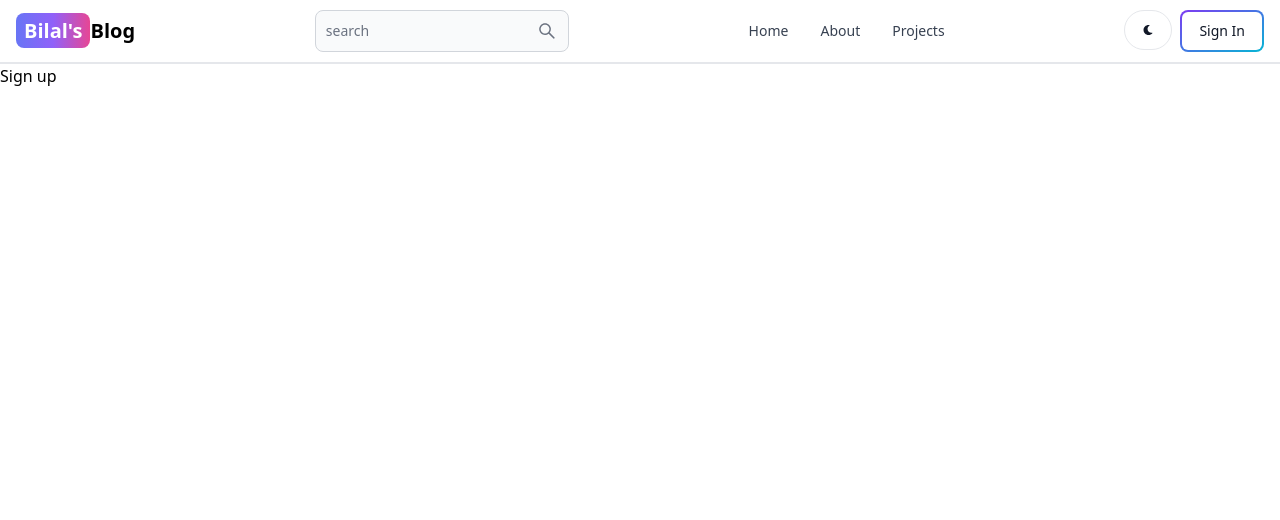
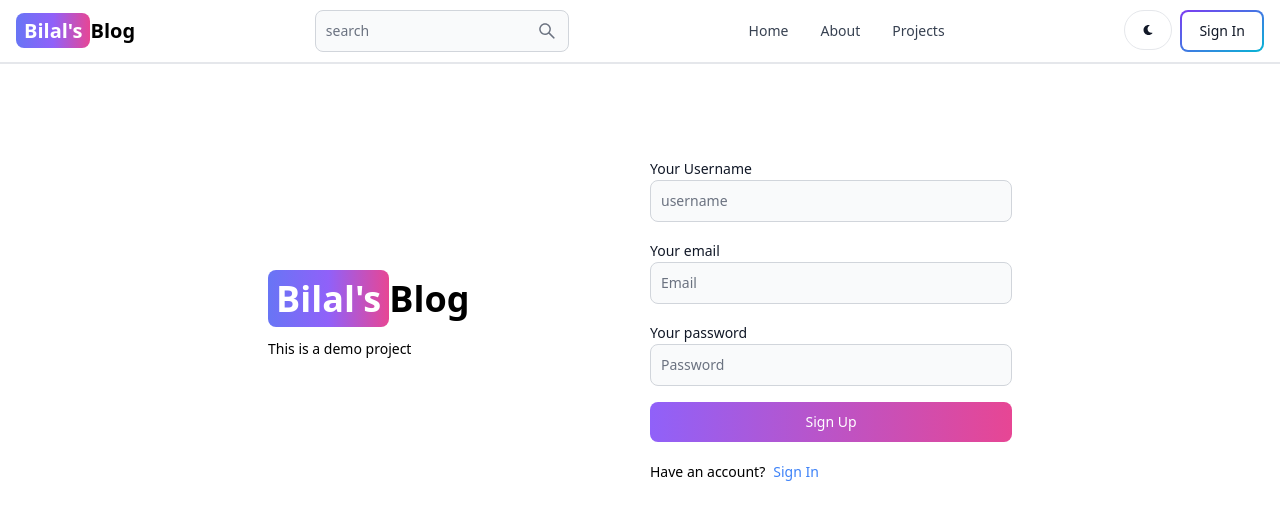
Before and after one commit to bilalhamza533/Mern-Blog, a React (Vite) app in the folder client/: page /sign-up in a window 1280 px wide. Shown: the top 520 px of the page. Built offline with nearby package versions, Linux system fonts and the light colour scheme.

Commit message:
created signup page ui

```diff
--- a/client/src/pages/SignUp.jsx
+++ b/client/src/pages/SignUp.jsx
@@ -1,9 +1,56 @@
+import { Button, Label, TextInput } from 'flowbite-react'
 import React from 'react'
+import { Link } from 'react-router-dom'
 
 export default function SignUp() {
   return (
-    <div>
-      Sign up
+    <div className='min-h-screen mt-20 '>
+      <div className='flex p-3 max-w-3xl mx-auto flex-col
+      md:flex-row md:items-center gap-5'>
+        {/* left side */}
+        <div className="flex-1">
+      <Link to="/" className='font-bold dark:text-white text-4xl'>
+      <span className='px-2 py-1 bg-gradient-to-r from-indigo-500
+      via-purple-500 to-pink-500 rounded-lg text-white'>Bilal's</span>
+      Blog
+      </Link>
+      <p className='text-sm mt-5'>This is a demo project</p>
+        </div>
+        {/* right side */}
+        <div className=" flex-1">
+          <form className='flex flex-col gap-4'>
+            <div>
+              <Label  value='Your Username'/>
+              <TextInput
+              type='text'
+              placeholder='username'
+              id='username'/>
+            </div>
+            <div>
+              <Label  value='Your email'/>
+              <TextInput
+              type='text'
+              placeholder='Email'
+              id='email'/>
+            </div>
+            <div>
+              <Label  value='Your password'/>
+              <TextInput
+              type='text'
+              placeholder='Password'
+              id='password'/>
+            </div>
+            <Button gradientDuoTone='purpleToPink' type='submit'>
+              Sign Up
+            </Button>
+          </form>
+          <div className="flex gap-2 text-sm mt-5">
+            <span>Have an account?</span>
+            <Link to={'/sign-in'} className='text-blue-500'>
+            Sign In</Link>
+          </div>
+        </div>
+      </div>
     </div>
   )
 }
```
